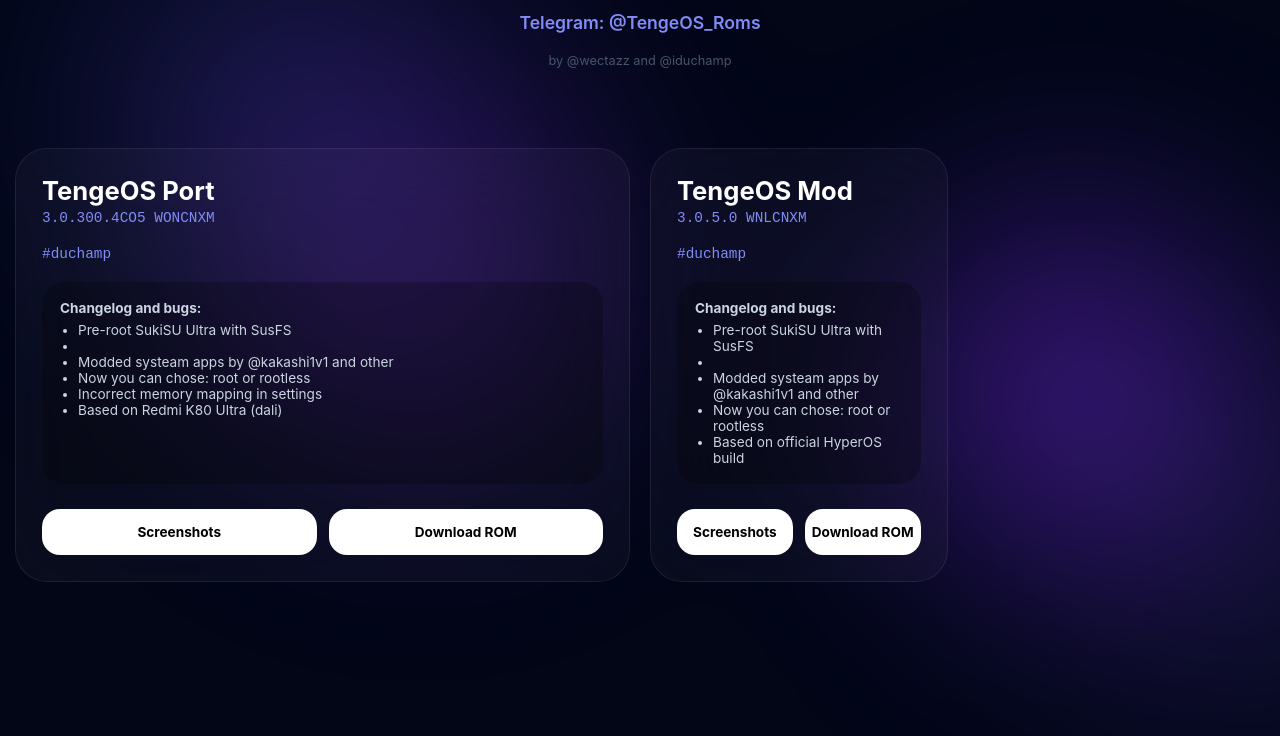
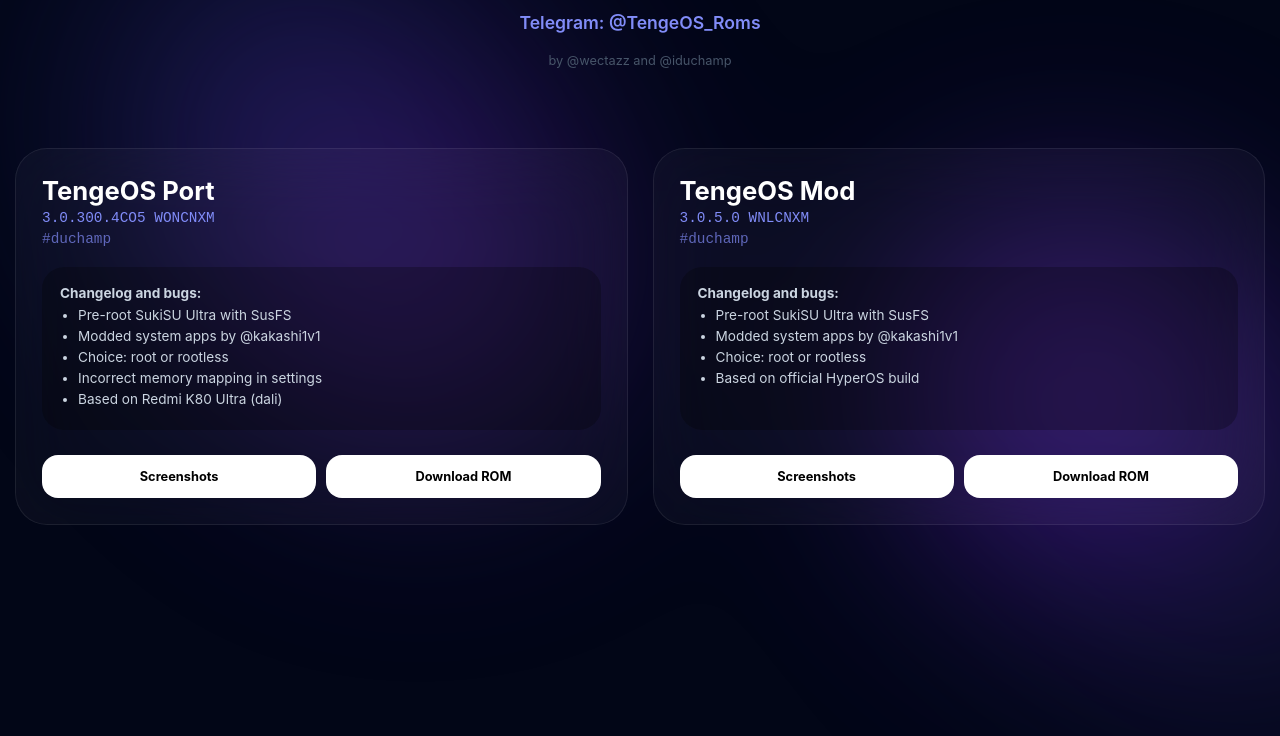
Before and after one commit to prokyaroslav8-dotcom/tengeos.github.io, a plain HTML site: page index.html in a window 1280 px wide. Shown: the part 184-920 px from the top of the page. Drawn offline with Linux system fonts and the light colour scheme.

Commit message:
MAYBE THIS BE STABLE?
I DONT KNOW WHAT IS THIS

```diff
--- a/index.html
+++ b/index.html
@@ -10,7 +10,7 @@
             --text-main: #ffffff;
             --text-dim: #94a3b8;
             --bg-dark: #020617;
-            --flash-color: rgba(99, 102, 241, 0.5); /* Цвет вспышки */
+            --flash-color: rgba(99, 102, 241, 0.5);
         }
 
         body {
@@ -27,7 +27,6 @@
             position: relative;
         }
 
-        /* Фон с 4-мя анимированными пятнами */
         .bg-blobs {
             position: fixed;
             top: 0; left: 0; right: 0; bottom: 0;
@@ -72,16 +71,16 @@
         .telegram-link { color: #818cf8; text-decoration: none; font-weight: 600; font-size: 1.1rem; }
         .credits { font-size: 0.8rem; color: #475569; margin-top: 20px; }
 
+        /* ИСПРАВЛЕННАЯ СЕТКА: Минимум 320px на карточку, иначе перенос */
         .rom-grid {
             display: grid;
-            grid-template-columns: repeat(4, 1fr);
-            gap: 20px;
+            grid-template-columns: repeat(auto-fit, minmax(320px, 1fr));
+            gap: 25px;
             max-width: 1450px;
             width: 100%;
             z-index: 10;
         }
 
-        /* КАРТОЧКА С ЭФФЕКТОМ ВСПЫШКИ */
         .rom-card {
             position: relative;
             background: rgba(255, 255, 255, 0.03);
@@ -92,20 +91,19 @@
             display: flex;
             flex-direction: column;
             transition: all 0.5s cubic-bezier(0.2, 0.8, 0.2, 1);
-            box-shadow: 0 0 0 rgba(99, 102, 241, 0); /* Изначально тени нет */
+            box-shadow: 0 0 0 rgba(99, 102, 241, 0);
         }
 
         .rom-card:hover {
-            transform: translateY(-10px) scale(1.03);
+            transform: translateY(-10px) scale(1.02);
             background: rgba(255, 255, 255, 0.05);
             border-color: rgba(129, 140, 248, 0.5);
-            /* Эффект вспышки вокруг карточки */
             box-shadow: 0 0 40px 5px var(--flash-color), 0 20px 40px rgba(0,0,0,0.6);
         }
 
         .rom-name { font-size: 1.6rem; font-weight: 700; margin-bottom: 4px; }
-        .codename { color: var(--accent); font-family: monospace; font-size: 0.9rem; margin-bottom: 20px; display: block; }
-        .version { color: var(--accent); font-family: monospace; font-size: 0.9rem; margin-bottom: 20px; display: block; }
+        .version { color: var(--accent); font-family: monospace; font-size: 0.9rem; margin-bottom: 5px; display: block; }
+        .codename { color: var(--accent); font-family: monospace; font-size: 0.9rem; margin-bottom: 20px; display: block; opacity: 0.7; }
 
         .changelog {
             flex-grow: 1;
@@ -117,10 +115,11 @@
             margin-bottom: 25px;
         }
         .changelog ul { margin: 6px 0 0 18px; padding: 0; }
+        .changelog li { margin-bottom: 5px; }
 
         .button-row {
             display: flex;
-            gap: 12px;
+            gap: 10px;
             width: 100%;
         }
 
@@ -128,16 +127,17 @@
             flex: 1;
             text-align: center;
             text-decoration: none;
-            padding: 15px 5px;
-            border-radius: 18px;
+            padding: 14px 5px;
+            border-radius: 16px;
             font-weight: 700;
-            font-size: 0.85rem;
+            font-size: 0.8rem; /* Чуть уменьшил, чтобы влезало */
             transition: all 0.3s;
             background: #ffffff;
             color: #000000 !important;
             display: flex;
             align-items: center;
             justify-content: center;
+            white-space: nowrap; /* Запрет переноса текста в кнопке */
         }
 
         .btn:hover {
@@ -146,9 +146,7 @@
             transform: translateY(-2px);
         }
 
-        @media (max-width: 1300px) { .rom-grid { grid-template-columns: repeat(2, 1fr); } }
         @media (max-width: 750px) {
-            .rom-grid { grid-template-columns: 1fr; }
             .button-row { flex-direction: column; }
             h1 { font-size: 3rem; }
         }
@@ -179,13 +177,11 @@
             <div class="changelog">
                 <strong>Changelog and bugs:</strong>
                 <ul>
-                    <li>Pre-root SukiSU Ultra with SusFS <li>
-                    <li>Modded systeam apps by @kakashi1v1 and other</li>
-                    <li>Now you can chose: root or rootless </li>
-                    <li>Incorrect memory mapping in settings </li>
-                    <li>Based on Redmi K80 Ultra (dali) </li>
-
-                    </li>
+                    <li>Pre-root SukiSU Ultra with SusFS</li>
+                    <li>Modded system apps by @kakashi1v1</li>
+                    <li>Choice: root or rootless</li>
+                    <li>Incorrect memory mapping in settings</li>
+                    <li>Based on Redmi K80 Ultra (dali)</li>
                 </ul>
             </div>
             <div class="button-row">
@@ -194,8 +190,6 @@
             </div>
         </div>
 
-        <div class="rom-grid">
-
         <div class="rom-card">
             <span class="rom-name">TengeOS Mod</span>
             <span class="version">3.0.5.0 WNLCNXM</span>
@@ -203,12 +197,10 @@
             <div class="changelog">
                 <strong>Changelog and bugs:</strong>
                 <ul>
-                    <li>Pre-root SukiSU Ultra with SusFS <li>
-                    <li>Modded systeam apps by @kakashi1v1 and other </li>
-                    <li>Now you can chose: root or rootless </li>
-                    <li>Based on official HyperOS build </li>
-
-                    </li>
+                    <li>Pre-root SukiSU Ultra with SusFS</li>
+                    <li>Modded system apps by @kakashi1v1</li>
+                    <li>Choice: root or rootless</li>
+                    <li>Based on official HyperOS build</li>
                 </ul>
             </div>
             <div class="button-row">
@@ -216,7 +208,6 @@
                 <a href="https://gofile.io/d/8eaEC5" target="_blank" class="btn">Download ROM</a>
             </div>
         </div>
-        </div>
 
-</body>
+    </div> </body>
 </html>
```
